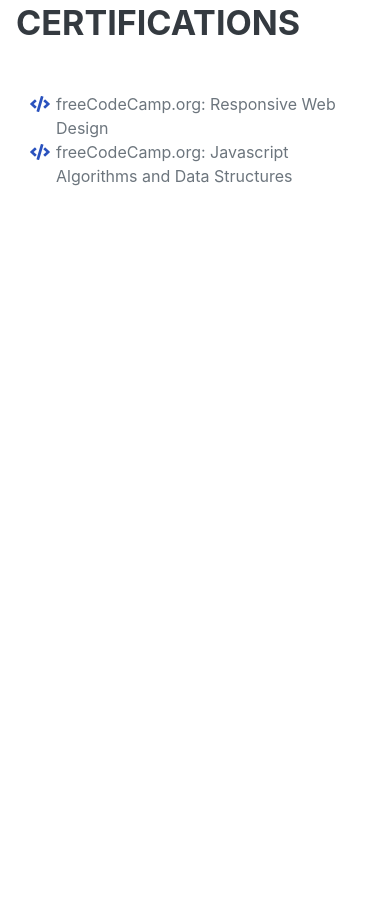
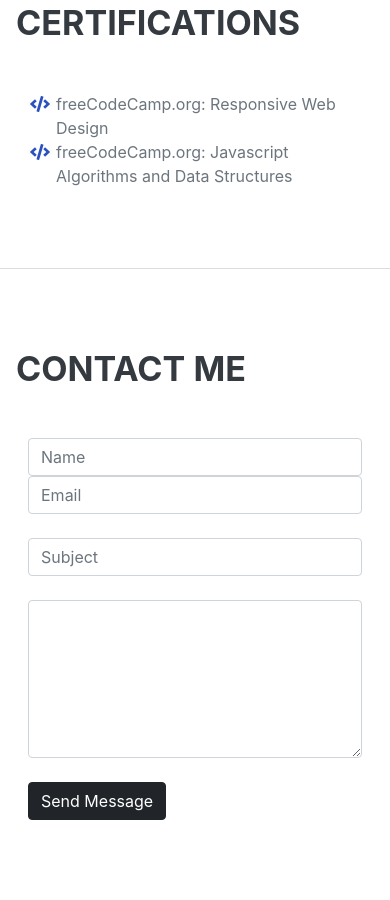
Before and after one commit to tj-longshore/TJ_Longshore_Portfolio, a plain HTML site: page index.html in a window 390 px wide. Shown: the part 4016-4916 px from the top of the page. Before the commit the page ends 4284 px from the top, so only its background shows below. Drawn offline with nearby package versions, Linux system fonts and the light colour scheme; a web font is replaced by a local one.

Commit message:
Added Netlify to Form
Added netlify to form

```diff
--- a/index.html
+++ b/index.html
@@ -39,8 +39,8 @@
                 <li class="nav-item"><a class="nav-link js-scroll-trigger" href="#skills">Skills</a></li>
                 <li class="nav-item"><a class="nav-link js-scroll-trigger" href="#portfolio">Portfolio</a></li>
                 <li class="nav-item"><a class="nav-link js-scroll-trigger" href="#coding-challenges">Coding Challenges</a></li>
-                <li class="nav-item"><a class="nav-link js-scroll-trigger" href="#certifications">Certifications</a>
-                </li>
+                <li class="nav-item"><a class="nav-link js-scroll-trigger" href="#certifications">Certifications</a></li>
+                <li class="nav-item"><a class="nav-link js-scroll-trigger" href="#contact">Contact</a></li>
             </ul>
         </div>
     </nav>
@@ -305,6 +305,39 @@
                 </ul>
             </div>
         </section>
+        <hr class="m-0" />
+        <!-- Contact -->
+        <section class="resume-section" id="contact">
+            <div class="resume-section-content">
+                <h2 class="mb-5">Contact Me</h2>
+                <div class="container">
+                    <div class="row">
+                        <div class="col-12">
+                            <form name="contact" class="contact-form" id="contact-form" data-netlify="true">
+                                <div class="row">
+                                    <div class="col-12 col-md-6">
+                                        <input class="form-control" id="contact-name" type="text" name="name" placeholder="Name" required>
+                                    </div>
+                                    <div class="col-12 col-md-6">
+                                        <input class="form-control" id="contact-email" type="email" name="email" placeholder="Email" required>
+                                    </div>
+                                    <div class="col-12 mt-4">
+                                        <input class="form-control" id="contact-subject" name="subject" placeholder="Subject" required>
+                                    </div>
+                                    <div class="col-12 form-group form-message mt-4">
+                                        <textarea class="form-control" id="contact-message" name="message" placeholder="Message" rows="6" required>
+                                        </textarea>
+                                    </div>
+                                    <div class="col-12 form-group form-message mt-4">
+                                        <button class="btn btn-dark" id="contact-submit" type="submit">Send Message</button>
+                                    </div>
+                                </div>
+                            </form>
+                        </div>
+                    </div>
+                </div>
+            </div>
+        </section>
     </div>
     <!-- Bootstrap core JS-->
     <script src="https://cdn.jsdelivr.net/npm/bootstrap@5.1.3/dist/js/bootstrap.bundle.min.js"></script>
```
